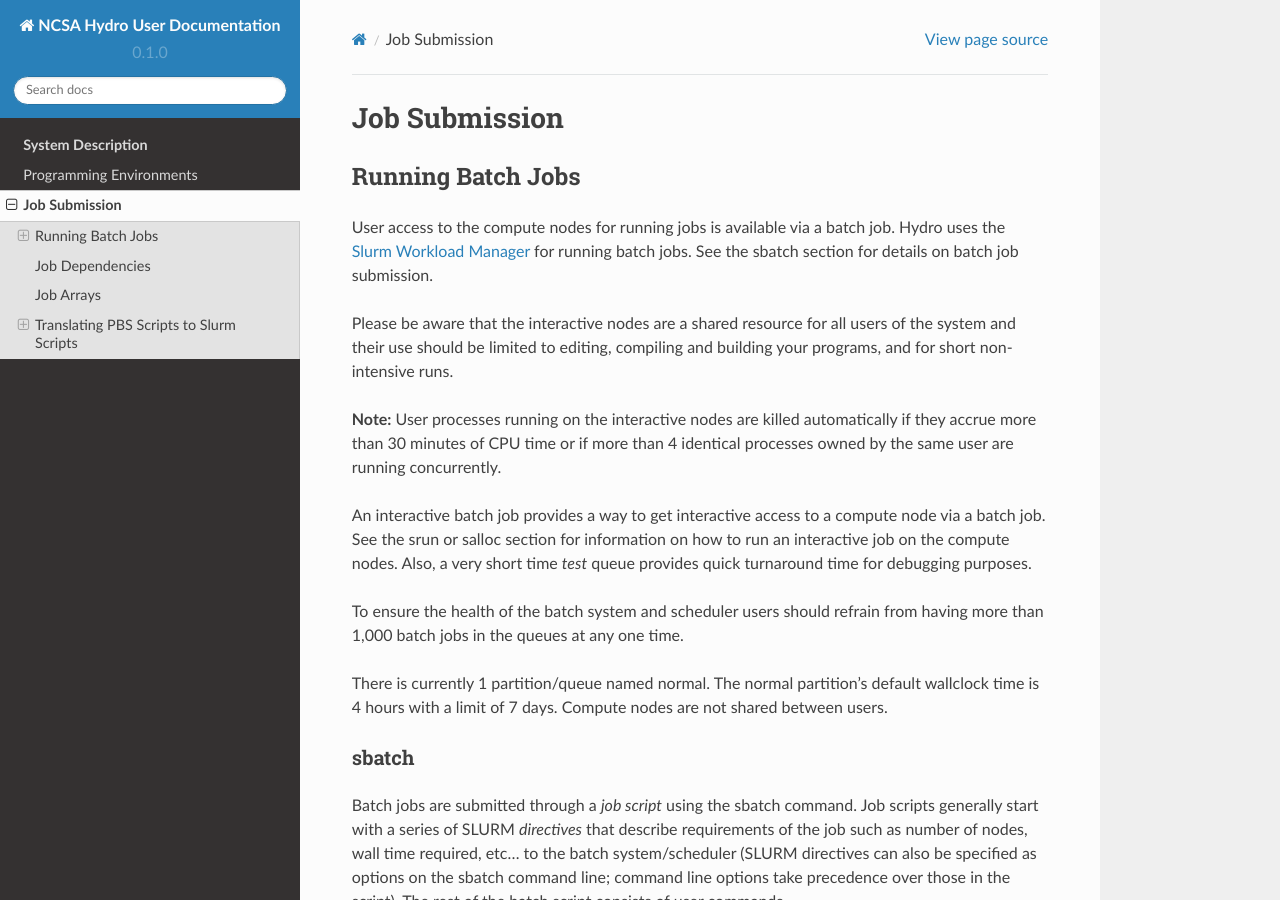
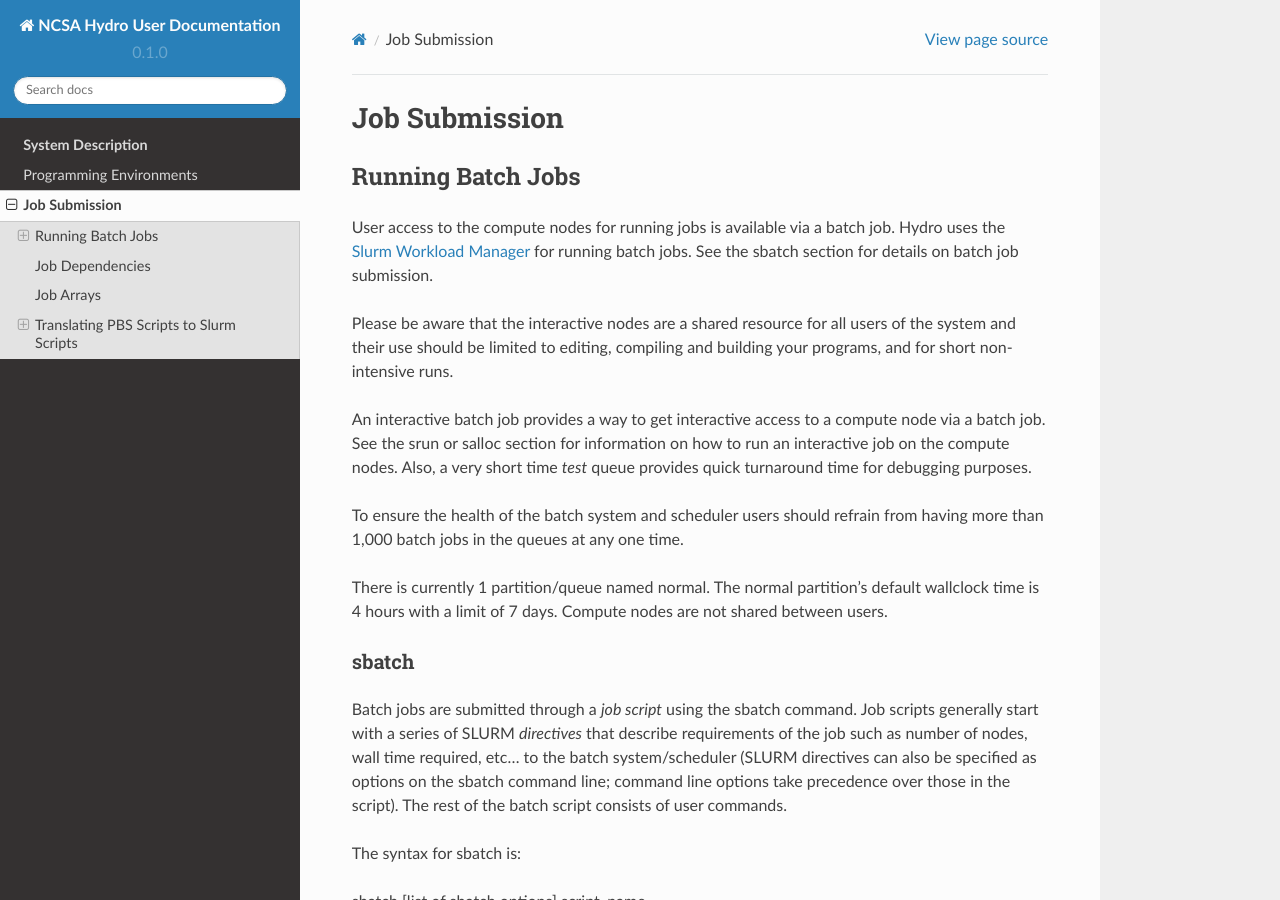
Before and after one commit to ncsa/hydro_documentation, a Sphinx documentation site: the page built from docs/source/running.rst, in a window 1280 px wide and 900 px high. Built offline with Sphinx 7.4.7 and the Read the Docs theme 2.0.0, drawn with Linux system fonts in a browser that asks for light colours; pages that are not in the unit, such as notebooks, are missing from menus.

Commit message:
Removed message about process killing.

```diff
--- a/docs/source/running.rst
+++ b/docs/source/running.rst
@@ -13,10 +13,6 @@ Please be aware that the interactive nodes are a shared resource for all
 users of the system and their use should be limited to editing,
 compiling and building your programs, and for short non-intensive runs.
 
-**Note:** User processes running on the interactive nodes are killed
-automatically if they accrue more than 30 minutes of CPU time or if more
-than 4 identical processes owned by the same user are running
-concurrently.
 
 An interactive batch job provides a way to get interactive access to a
 compute node via a batch job. See the srun or salloc section for
```
